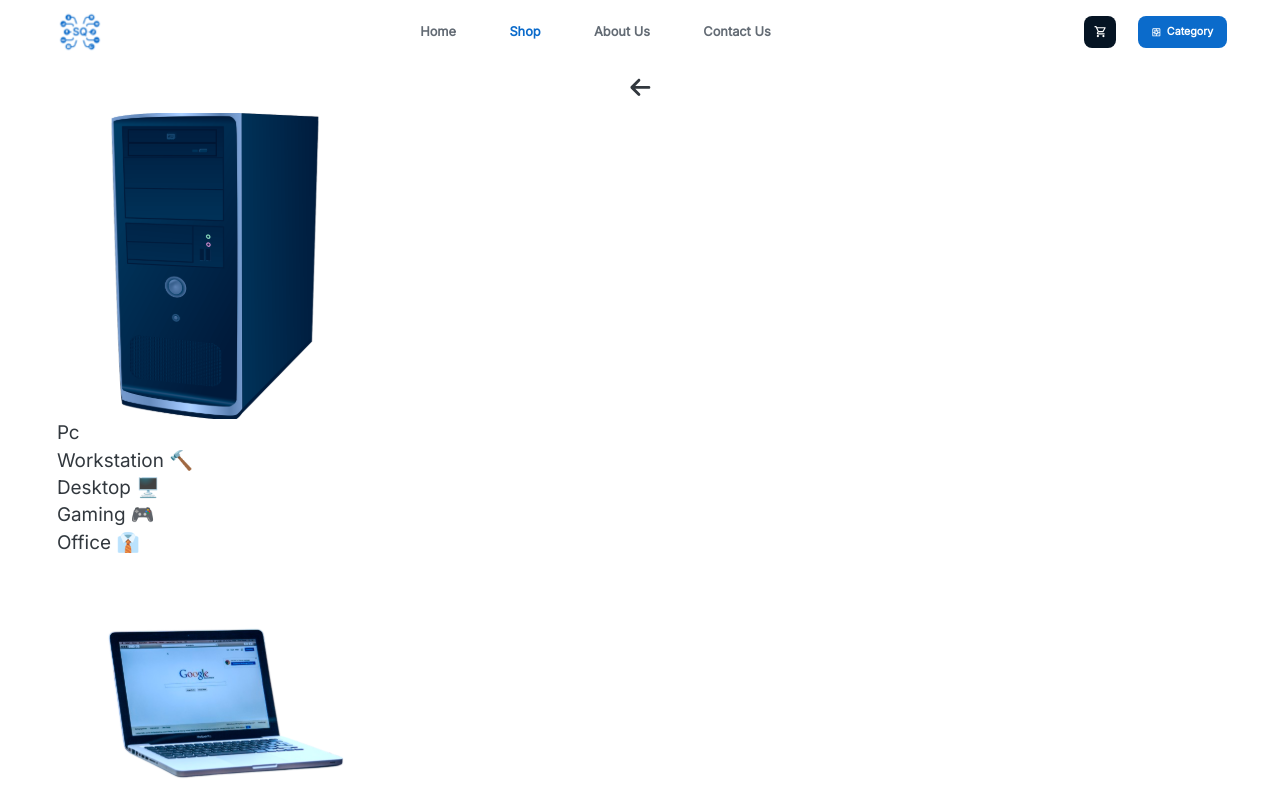
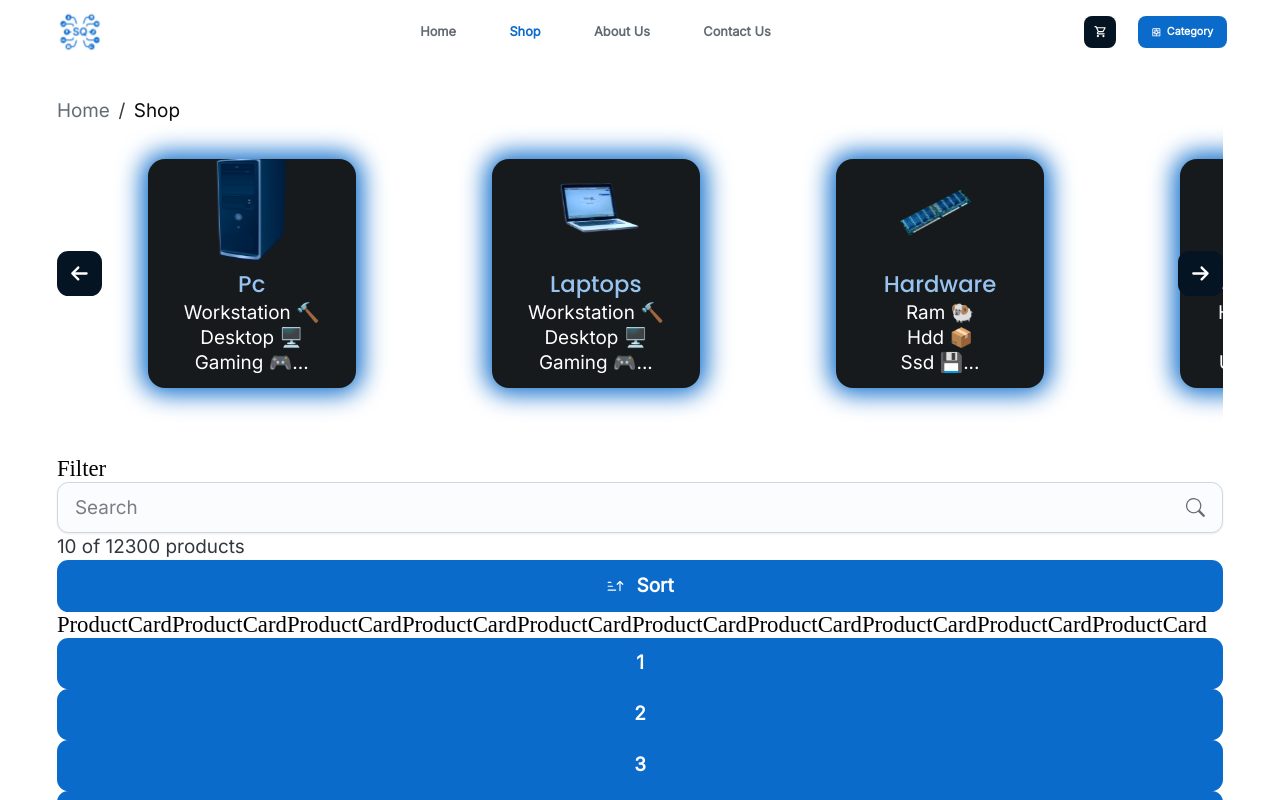
Before and after one commit to Flori1234657/shqip-computers, a React (Vite) app: page /shop in a window 1280 px wide. Shown: the top 800 px of the page. Built offline with nearby package versions, Linux system fonts and the light colour scheme.

Commit message:
feat(style): :construction: shop category-cards

```diff
--- a/src/app/routes/shop-page/Shop.tsx
+++ b/src/app/routes/shop-page/Shop.tsx
@@ -4,7 +4,7 @@ import DownSection from './components/DownSection';
 
 export default function Shop() {
     return (
-        <Stack>
+        <Stack mt={{ xs: '4.25rem' }} gap={{ xs: '1.5rem' }}>
             <UpperSection />
             <DownSection />
         </Stack>
--- a/src/app/routes/shop-page/components/components/upper-section/BreadCrumb.tsx
+++ b/src/app/routes/shop-page/components/components/upper-section/BreadCrumb.tsx
@@ -3,7 +3,10 @@ import { Link as RouterLink } from 'react-router-dom';
 
 export default function BreadCrumb() {
     return (
-        <Breadcrumbs aria-label='breadcrumbs'>
+        <Breadcrumbs
+            aria-label='breadcrumbs'
+            sx={{ padding: 0, lineHeight: '1.5', fontWeight: '500' }}
+        >
             <Link
                 component={RouterLink}
                 to='/'
--- a/src/app/routes/shop-page/components/components/upper-section/CategoryCards.tsx
+++ b/src/app/routes/shop-page/components/components/upper-section/CategoryCards.tsx
@@ -1,5 +1,6 @@
 import { IconButton, Stack } from '@mui/joy';
 import Cards from './components/category-cards/Cards';
+import { useState } from 'react';
 
 import {
     FaArrowRight as RightArrIcon,
@@ -7,13 +8,56 @@ import {
 } from 'react-icons/fa6';
 
 export default function CategoryCards() {
+    const [moveCards, setMoveCards] = useState(0);
+
     return (
-        <Stack>
-            <IconButton>
+        <Stack
+            direction='row'
+            alignItems='center'
+            position='relative'
+            overflow='scroll'
+        >
+            <IconButton
+                size='sm'
+                variant='solid'
+                sx={(theme) => ({
+                    position: 'sticky',
+                    left: 0,
+                    zIndex: 1,
+                    bgcolor: theme.palette.primary[900],
+                    maxHeight: 'fit-content',
+                })}
+                onClick={() =>
+                    setMoveCards((prev) =>
+                        prev === -75.625 ? 0 : prev + -15.125
+                    )
+                }
+            >
                 <LeftArrIcon />
             </IconButton>
-            <Cards />
-            <IconButton>
+            <Stack
+                direction='row'
+                p={{ xs: '1.5rem 2rem' }}
+                gap={{ xs: '6rem' }}
+                sx={{
+                    transform: `translateX(${moveCards}rem)`,
+                }}
+            >
+                <Cards />
+            </Stack>
+            <IconButton
+                size='sm'
+                variant='solid'
+                sx={(theme) => ({
+                    position: 'sticky',
+                    right: 0,
+                    bgcolor: theme.palette.primary[900],
+                    maxHeight: 'fit-content',
+                })}
+                onClick={() =>
+                    setMoveCards((prev) => (prev === 0 ? 0 : prev + 15.125))
+                }
+            >
                 <RightArrIcon />
             </IconButton>
         </Stack>
--- a/src/app/routes/shop-page/components/components/upper-section/components/category-cards/Cards.tsx
+++ b/src/app/routes/shop-page/components/components/upper-section/components/category-cards/Cards.tsx
@@ -10,20 +10,54 @@ export default function Cards() {
     // ); // change styles for the selected category card
 
     return availableCategories.map((category) => (
-        <Stack key={`shop-category-card${category.id}`}>
+        <Stack
+            key={`shop-category-card${category.id}`}
+            sx={(theme) => ({
+                position: 'relative',
+
+                bgcolor: theme.palette.neutral[800],
+                borderRadius: '0.75rem',
+                boxShadow: theme.shadow.categoryCardSelected,
+            })}
+        >
             <Image
-                ratio='1.03/1'
-                width={{ xs: '13.875rem' }}
+                ratio='2.03/1'
+                width={{ xs: '9.125rem' }}
+                objectFit='contain'
                 alt='category item'
                 src={category.image}
             />
-            <Stack>
-                <Typography>{category.title}</Typography>
-                {category.types.map((type) => (
-                    <List key={`shop-category-card-type${type.id}`}>
-                        <ListItem>{type.text}</ListItem>
-                    </List>
-                ))}
+            <Stack
+                p={{ xs: '0.25rem 0.5rem 0.5rem 0.5rem' }}
+                alignItems='center'
+            >
+                <Typography
+                    fontFamily='Poppins'
+                    fontWeight='500'
+                    fontSize={{ xs: '1rem' }}
+                    lineHeight='1.5'
+                    sx={(theme) => ({ color: theme.palette.primary[300] })}
+                >
+                    {category.title}
+                </Typography>
+                <List sx={{ alignItems: 'center' }}>
+                    {' '}
+                    {category.types.map((type, index) => {
+                        if (index >= 3) return;
+
+                        return (
+                            <ListItem key={`shop-category-card-type${type.id}`}>
+                                <Typography
+                                    level='body-md'
+                                    lineHeight='1.32'
+                                    sx={{ color: 'white' }}
+                                >
+                                    {`${type.text}${index === 2 ? '...' : ''}`}
+                                </Typography>
+                            </ListItem>
+                        );
+                    })}
+                </List>
             </Stack>
         </Stack>
     ));
--- a/src/components/Pagination.tsx
+++ b/src/components/Pagination.tsx
@@ -31,13 +31,21 @@ const Pagination = ({
     // const lastPage = paginationRange![paginationRange!.length - 1];
     return (
         <>
-            {paginationRange!.map((pageNumber) => {
+            {paginationRange!.map((pageNumber, index) => {
                 // If the pageItem is a DOT, render the DOTS unicode character
-                if (typeof pageNumber === 'string') return <Button>...</Button>;
+                if (typeof pageNumber === 'string')
+                    return (
+                        <Button key={`pagination-button${pageNumber}${index}`}>
+                            ...
+                        </Button>
+                    );
 
                 // Render our Page Pills
                 return (
-                    <Button onClick={() => onPageChange(pageNumber)}>
+                    <Button
+                        onClick={() => onPageChange(pageNumber)}
+                        key={`pagination-button${pageNumber}${index}`}
+                    >
                         {pageNumber}
                     </Button>
                 );
--- a/src/config/theme.ts
+++ b/src/config/theme.ts
@@ -14,6 +14,7 @@ declare module '@mui/joy/styles' {
     interface Shadow {
         selectedCard: string;
         overlayModal: string;
+        categoryCardSelected: string;
     }
 }
 
@@ -125,6 +126,7 @@ const theme = extendTheme({
     shadow: {
         selectedCard: '0 0 16px 12px rgba(255, 255, 255,0.25)',
         overlayModal: '0 0 12.5px 4px rgba(255,255,255,1)',
+        categoryCardSelected: '0 0 24px 6px rgba(11,107,203,1)',
     },
     components: {
         JoyButton: {
```
